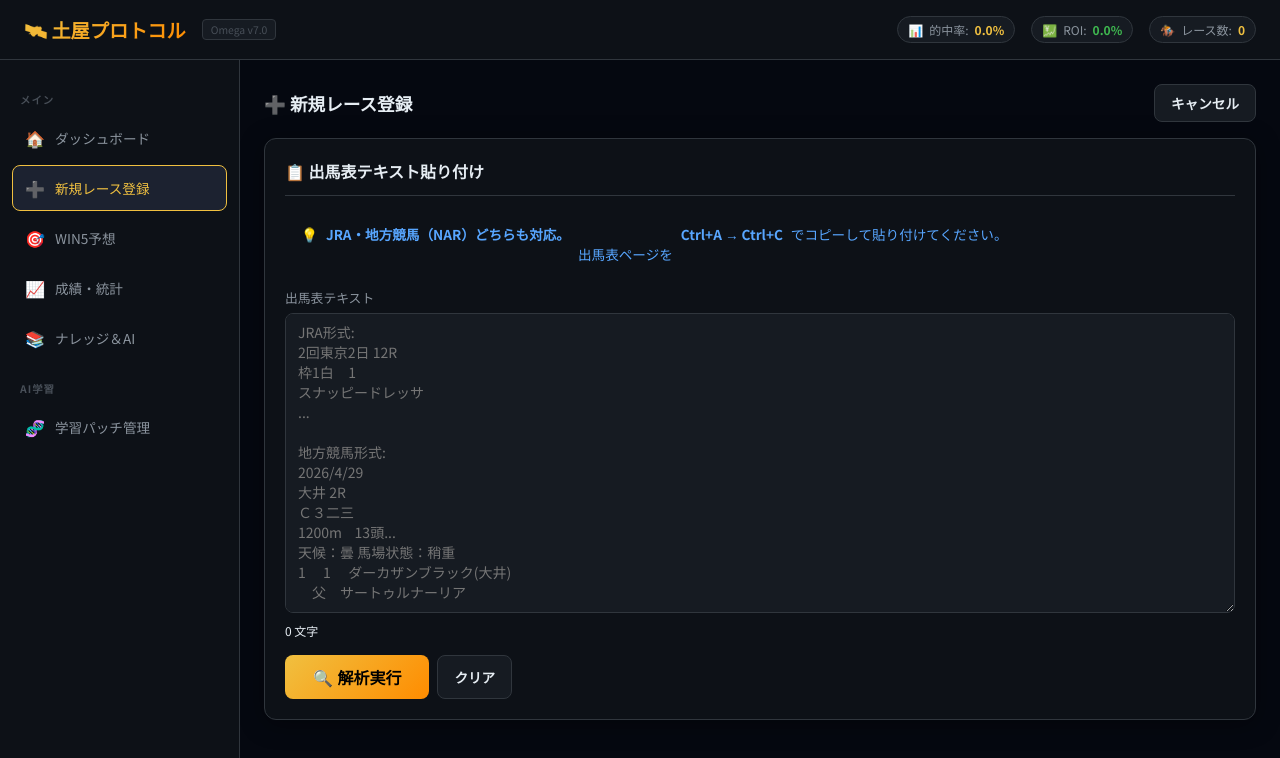
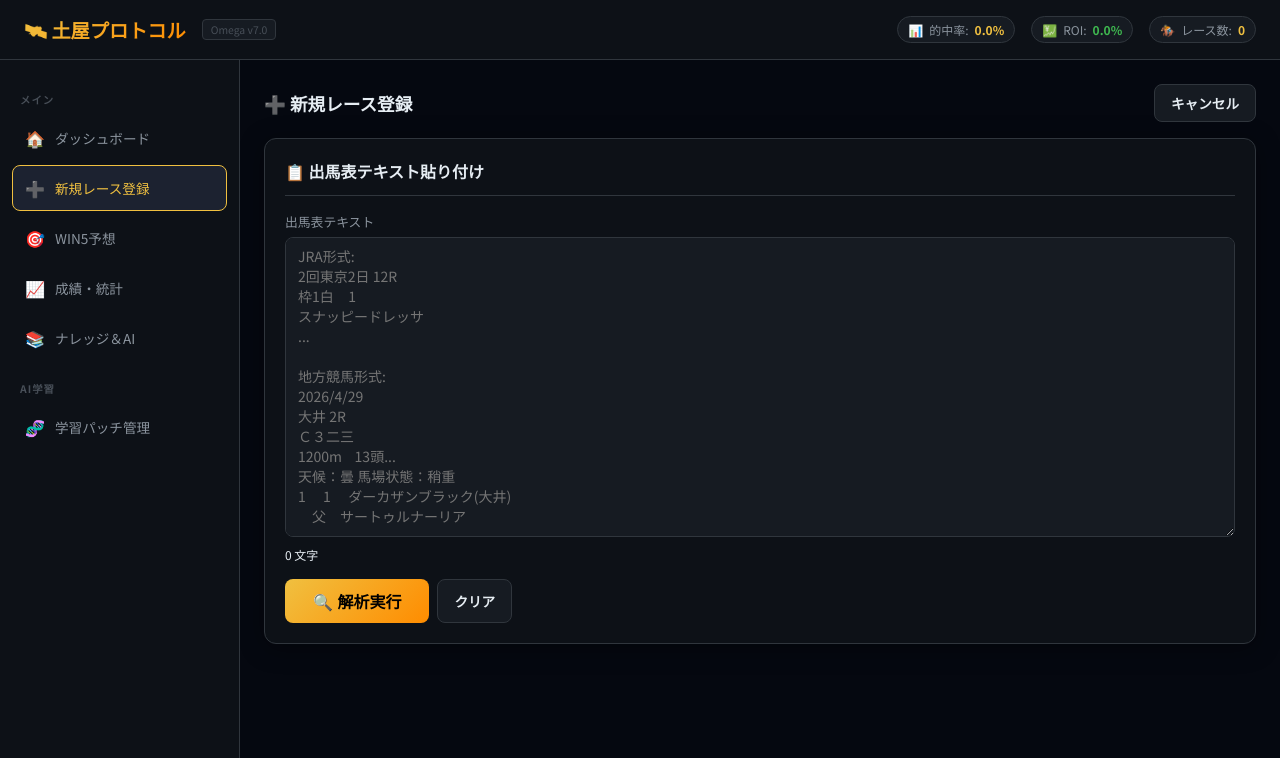
Before and after one commit to tsuppin/uma, a Next.js app: page / in a window 1280 px wide. Both pictures are taken after a click on the element "➕ 新規レース登録". Shown: the top 758 px of the page. Built offline with nearby package versions, Linux system fonts and the light colour scheme.

Commit message:
style: 新規レース登録画面の出馬表コピペ案内ヘルプテキストを削除

```diff
--- a/app/components/RaceForm.tsx
+++ b/app/components/RaceForm.tsx
@@ -102,10 +102,6 @@ export default function RaceForm({ onSubmit, onCancel }: {
       {!parsed && (
         <div className="card fade-in">
           <div className="card-header"><div className="card-title">📋 出馬表テキスト貼り付け</div></div>
-          <div className="alert alert-info">
-            💡 <strong>JRA・地方競馬（NAR）どちらも対応。</strong><br />
-            出馬表ページを<strong>Ctrl+A → Ctrl+C</strong>でコピーして貼り付けてください。
-          </div>
           <div className="form-group">
             <label className="form-label" htmlFor="paste-text">出馬表テキスト</label>
             <textarea
```
